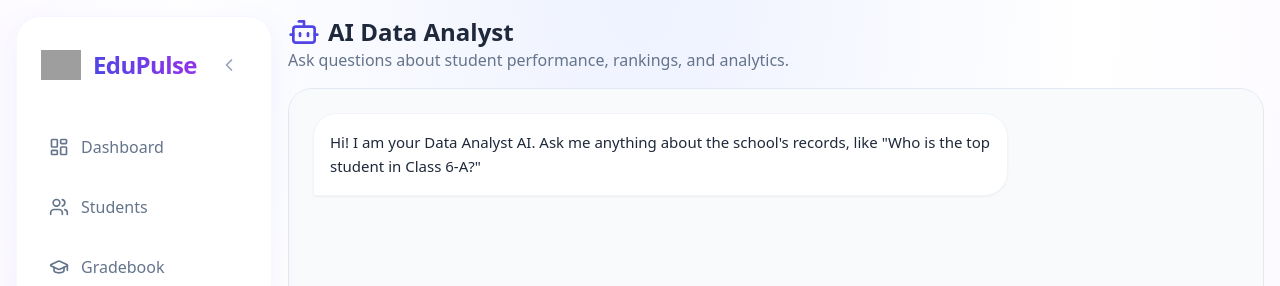
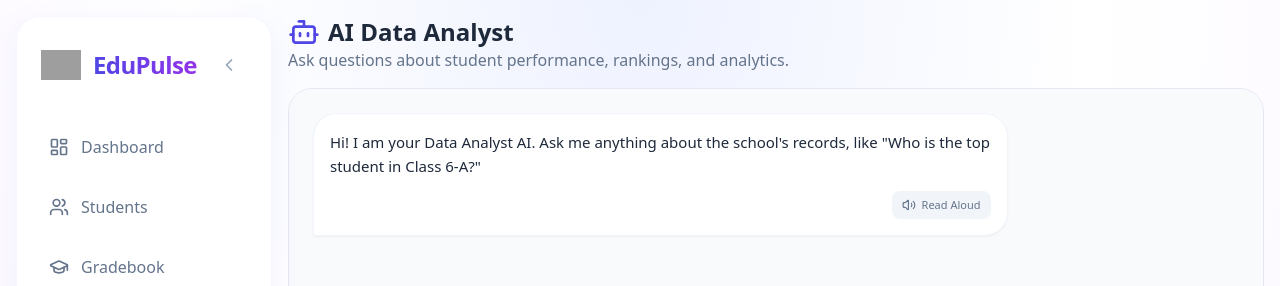
Before and after one commit to dadapuramghss/Dadapuram-School, a React (Vite) app in the folder frontend/: page /teacher/ai in a window 1280 px wide. Shown: the top 286 px of the page. Built offline with nearby package versions, Linux system fonts and the light colour scheme; no server answers; sample sign-in values are in the browser's storage; grey boxes are pictures that could not be loaded.

Commit message:
UI: Disable automatic Text-to-Speech and add manual 'Read Aloud' button to AI messages

```diff
--- a/frontend/src/pages/AiDashboard.jsx
+++ b/frontend/src/pages/AiDashboard.jsx
@@ -1,5 +1,5 @@
 import React, { useState, useRef, useEffect } from 'react';
-import { Bot, Send, Loader2, Sparkles, Mic, MicOff } from 'lucide-react';
+import { Bot, Send, Loader2, Sparkles, Mic, MicOff, Volume2 } from 'lucide-react';
 import { api } from '../lib/api';
 
 export function AiDashboard() {
@@ -61,7 +61,6 @@
     try {
       const response = await api.askAI(userQuery);
       setMessages(prev => [...prev, { role: 'assistant', content: response.answer }]);
-      speakText(response.answer);
     } catch (error) {
       console.error("AI Error:", error);
       const errorMessage = error.response?.data?.error || error.message || 'Unknown error occurred.';
@@ -100,6 +99,18 @@
                   : 'bg-white dark:bg-slate-800 border border-slate-100 dark:border-slate-700 text-slate-800 dark:text-slate-200 rounded-bl-sm'
               }`}>
                 <p className="text-[15px] leading-relaxed whitespace-pre-wrap">{msg.content}</p>
+                {msg.role === 'assistant' && (
+                  <div className="mt-3 flex justify-end">
+                    <button
+                      onClick={() => speakText(msg.content)}
+                      className="flex items-center gap-1.5 px-2.5 py-1.5 text-[11px] font-medium text-slate-500 hover:text-indigo-600 bg-slate-100 dark:bg-slate-700/50 rounded-lg transition-colors"
+                      title="Read aloud"
+                    >
+                      <Volume2 className="w-3.5 h-3.5" />
+                      Read Aloud
+                    </button>
+                  </div>
+                )}
               </div>
             </div>
           ))}
```
